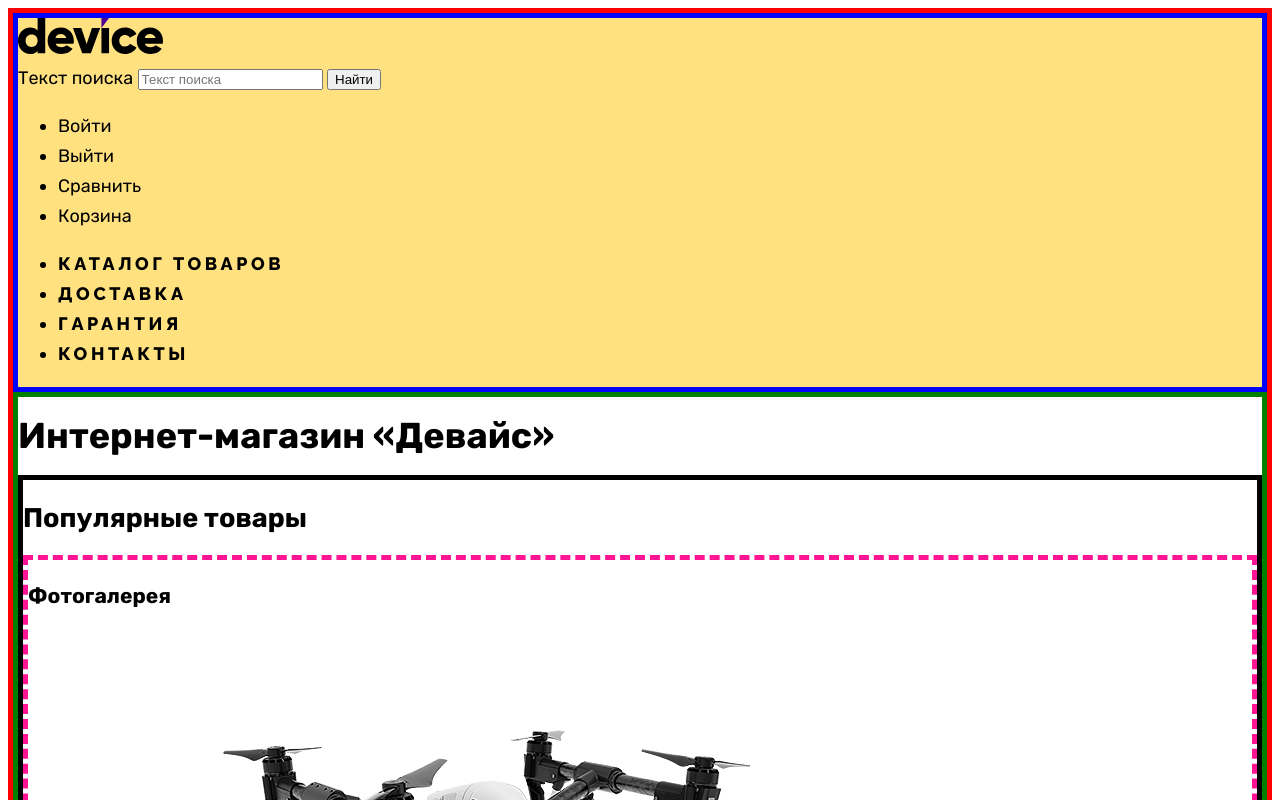
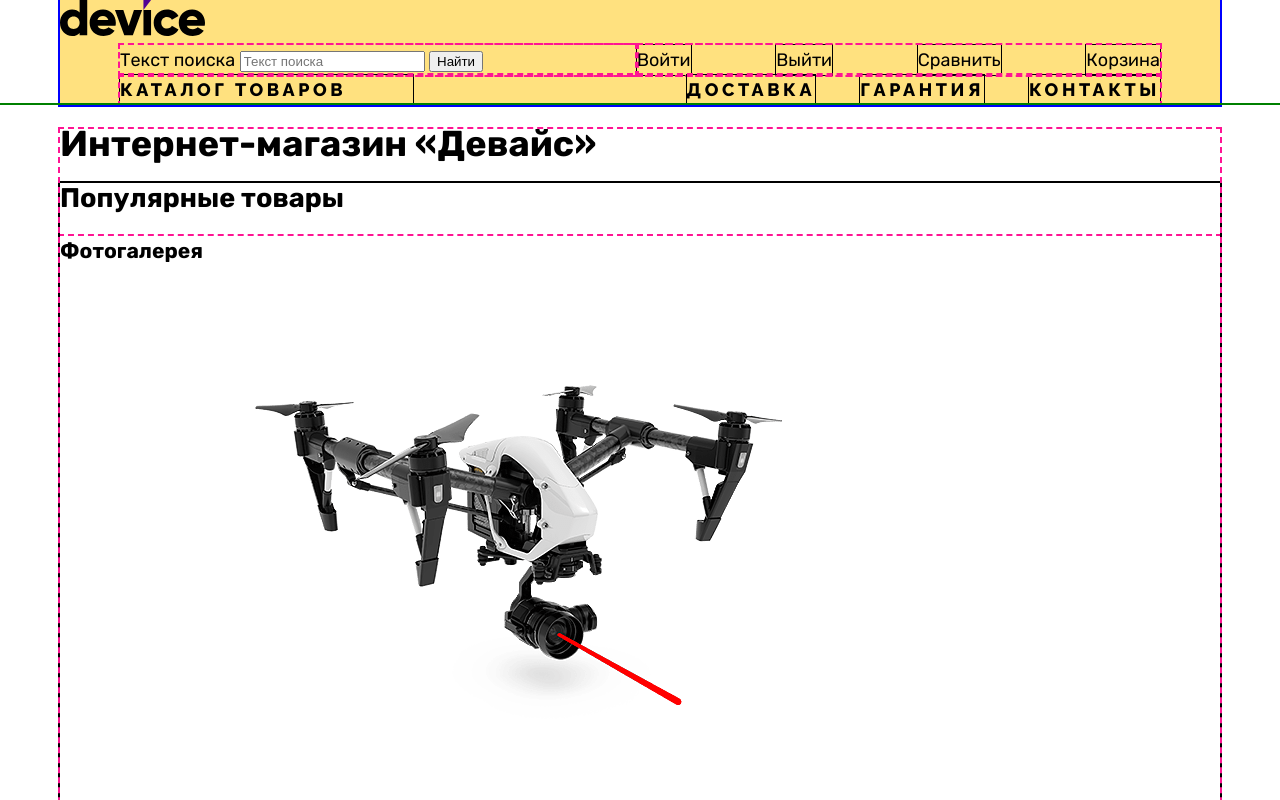
Before and after one commit to htmlacademy-htmlcss/1327459-device-33, a plain HTML site: page index.html in a window 1280 px wide. Shown: the top 800 px of the page. Drawn offline with Linux system fonts and the light colour scheme.

Commit message:
Строит сетки страниц и крупных блоков

```diff
--- a/index.html
+++ b/index.html
@@ -14,6 +14,7 @@
       </a>
       <!--Навигация-->
       <nav class="navigation">
+        <div class="navigation-user-container">
           <!--Форма поиска по сайту-->
           <form class="search-form" action="https://echo.htmlacademy.ru/" method="post">
             <label class="visually-hidden" for="search">Текст поиска</label>
@@ -35,6 +36,7 @@
               <a class="navigation-user-link" href="#">Корзина</a>
             </li>
           </ul>
+        </div>
           <!--Меню сайта-->
         <ul class="navigation-list">
           <li class="navigation-item">
@@ -52,7 +54,8 @@
         </ul>
       </nav>
     </header>
-    <main class="main-index">
+    <main class="main-container main-index">
+      <div class="page-container">
         <h1 class="visually-hidden">Интернет-магазин «Девайс»</h1>
         <!--Секция "Популярные товары"-->
         <section class="bestsellers">
@@ -236,6 +239,7 @@
           </form>
           <p class="newsletter-text">Это бесплатно</p>
         </section>
+      </div>
     </main>
     <footer class="page-footer">
       <!--Секция "Адрес" в футере-->
--- a/styles/outlines.css
+++ b/styles/outlines.css
@@ -1,24 +1,39 @@
+html {
+  outline: 5px solid rgb(35, 226, 10);
+}
+
 body {
-  border: 5px solid red;
-  box-sizing: border-box;
+  outline: 2px solid red;
 }
 
 header {
-  border: 5px solid blue;
+  outline: 2px solid blue;
 }
 
 main {
-  border: 5px solid green;
+  outline: 2px solid green;
 }
 
 footer {
-  border: 5px solid black;
+  outline: 2px solid black;
 }
 
 section {
-  border: 5px solid black;
+  outline: 2px solid black;
 }
 
 div {
-  border: 5px dashed #FF1493;
+  outline: 2px dashed #FF1493;
 }
+
+ul {
+  outline: 2px dashed #FF1493;
+}
+
+li {
+  outline: 1px solid #000000;
+}
+
+form {
+  outline: 2px dashed #FF1493;
+}
--- a/styles/styles.css
+++ b/styles/styles.css
@@ -35,6 +35,10 @@ html {
 }
 
 body {
+  margin: 0;
+  display: flex;
+  flex-direction: column;
+  min-height: 100%;
   font-family: "Rubik", sans-serif;
   font-size: 18px;
   line-height: 30px;
@@ -42,8 +46,65 @@ body {
   background-color: #ffffff;
 }
 
+/* Центровщик */
+.page-container {
+  width: 1160px;
+  margin: 0 auto;
+}
+
+/* Для реализации "sticky-footer" */
+.main-container {
+  flex-grow: 1;
+}
+
 .page-header {
+  width: 1160px;
+  margin: 0 auto;
+  padding: 0;
   background-color: #FFE17F;
+}
+
+/* Обертка "Поиск + навигация пользователя" */
+.navigation-user-container {
+  width: 1040px;
+  padding: 0;
+  margin: 0 auto;
+  display: flex;
+}
+
+.search-form {
+  width: 517px;
+}
+
+.navigation-user {
+  margin: 0;
+  padding: 0;
+  flex-grow: 1;
+  display: flex;
+  justify-content: space-between;
+  list-style: none;
+}
+
+/* Основная навигация */
+.navigation-list {
+  width: 1040px;
+  margin: 0 auto;
+  padding: 0;
+  display: flex;
+  list-style: none;
+}
+
+.navigation-item {
+  margin-right: 45px;
+}
+
+.navigation-item:first-child {
+  width: 293px;
+  margin-right: auto;
+}
+
+.navigation-item:last-child {
+  margin-right: 0;
 }
 
 .navigation-user-link {
```
Lines whose indentation alone changed are shown as unchanged.
